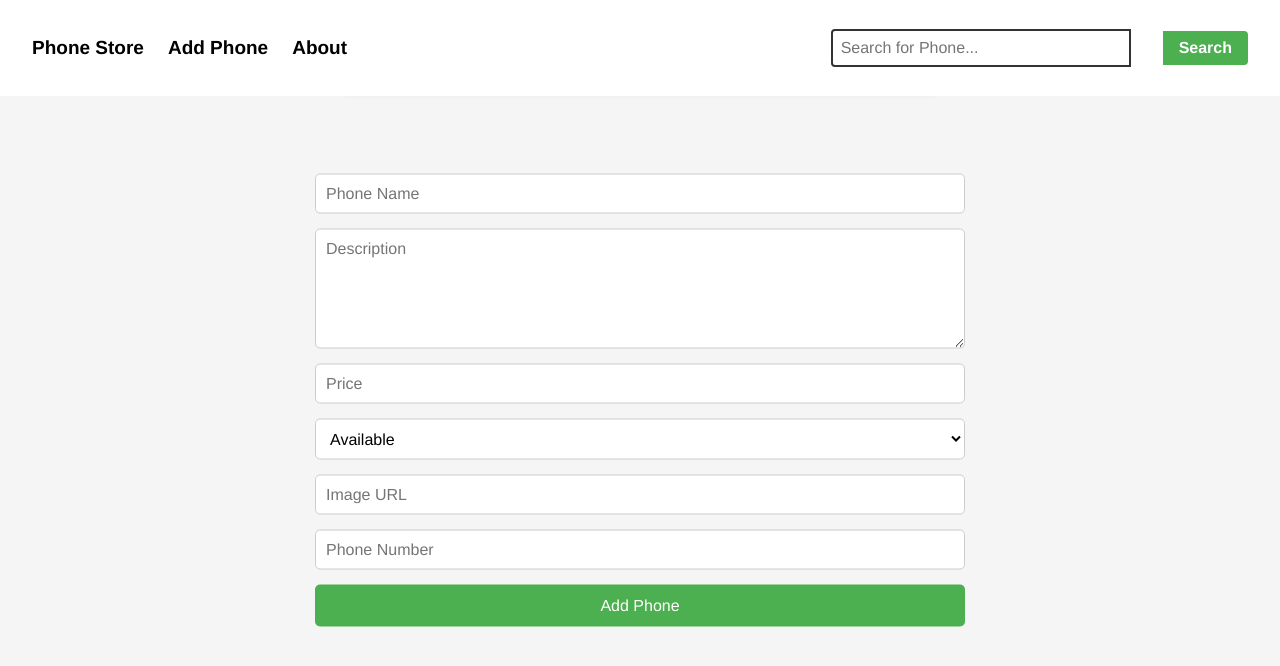
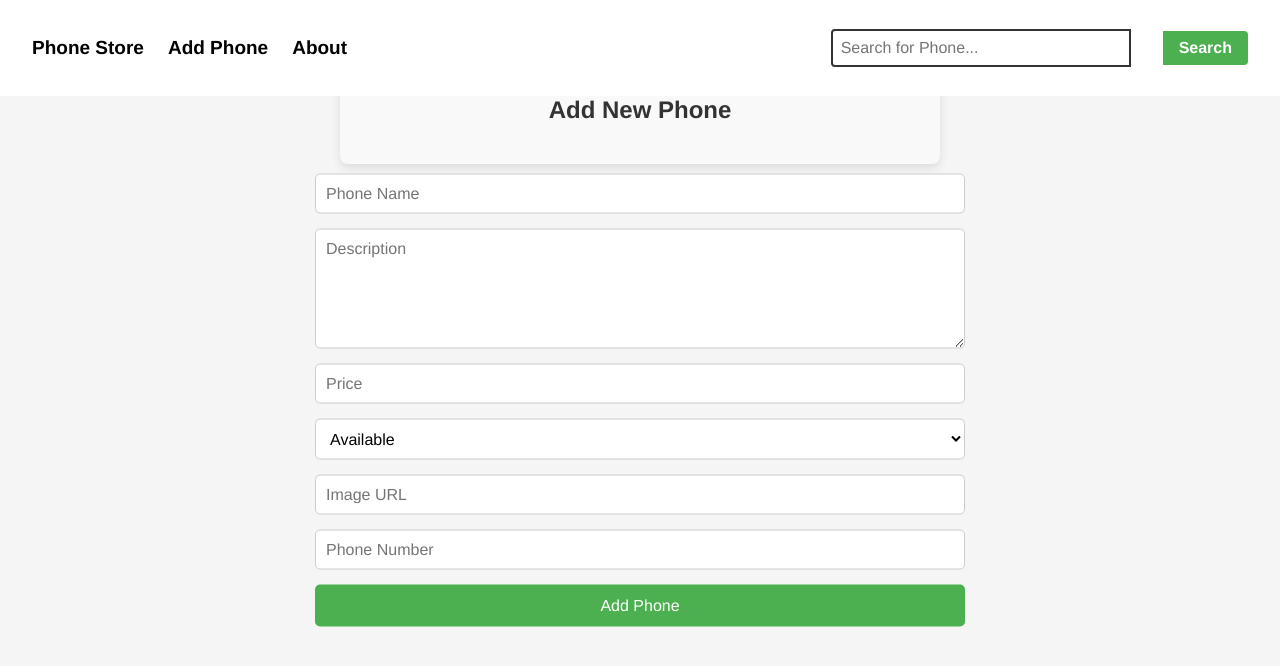
Before and after one commit to Denkogei/phone-store, a React (Create React App) app: page /add-phone in a window 1280 px wide. Shown: the top 666 px of the page. Built offline with nearby package versions, Linux system fonts and the light colour scheme.

Commit message:
added padding to the site that navbar covered

```diff
--- a/src/components/AddPhone.jsx
+++ b/src/components/AddPhone.jsx
@@ -21,14 +21,13 @@ const AddPhone = () => {
     setFormData((prev) => ({ ...prev, [name]: value }));
   };
 
-  // Function to format the phone number and validate it
   const validateAndFormatPhoneNumber = (phone) => {
     // Remove any non-numeric characters (like spaces, dashes)
     const cleanedPhone = phone.replace(/\D/g, '');
 
     // Check if phone number starts with '0' and prepend the country code
     if (cleanedPhone.startsWith('0')) {
-      return '+254' + cleanedPhone.substring(1); // For Kenya, replace 0 with +254
+      return '+254' + cleanedPhone.substring(1);
     }
 
     // If it doesn't start with '0', check if it's in international format
@@ -147,7 +146,7 @@ const AddPhone = () => {
             ...styles.message,
             backgroundColor: messageType === 'success' ? '#8dee84' : '#f8d7da',
             border: messageType === 'success' ? '1px solid green' : '1px solid red',
-            color: messageType === 'success' ? 'green' : 'red', marginTop: "12vh"
+            color: messageType === 'success' ? 'green' : 'red', marginTop: "15vh"
           }}
         >
           {message}
@@ -163,6 +162,7 @@ const styles = {
     maxWidth: '600px',
     margin: '0 auto',
     padding: '20px',
+    paddingTop: '12vh', // Add padding-top to ensure content is below navbar
     backgroundColor: '#f9f9f9',
     borderRadius: '8px',
     boxShadow: '0 4px 10px rgba(0, 0, 0, 0.1)',
--- a/src/components/PhoneDetail.jsx
+++ b/src/components/PhoneDetail.jsx
@@ -71,6 +71,7 @@ const styles = {
     maxWidth: '600px',
     margin: '0 auto',
     padding: '20px',
+    paddingTop: '12.5vh', // Adding padding-top to ensure content is below navbar
     backgroundColor: '#f9f9f9',
     borderRadius: '8px',
     boxShadow: '0 4px 10px rgba(0, 0, 0, 0.1)',
```
